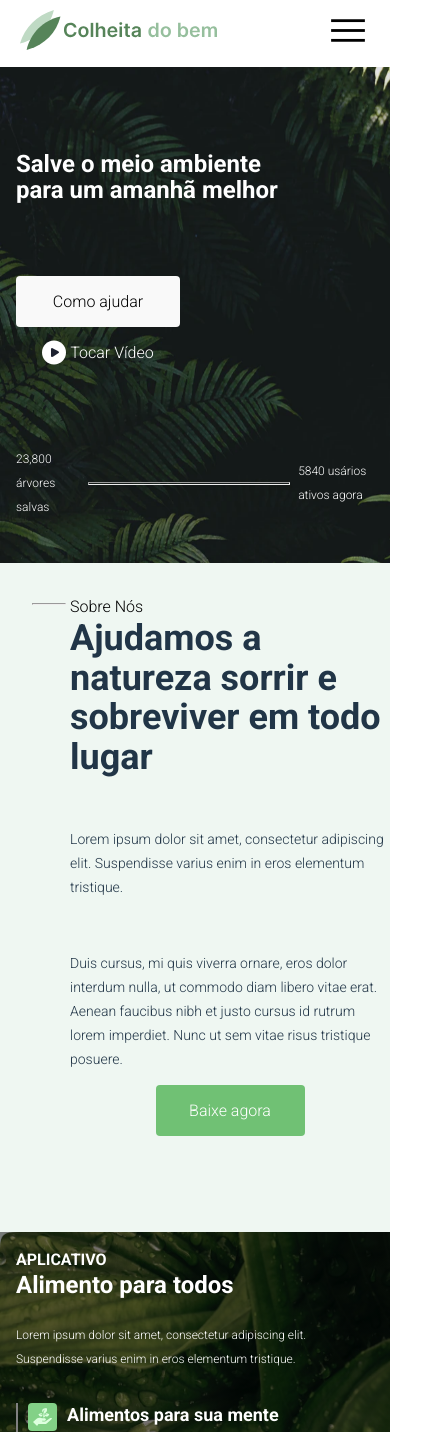
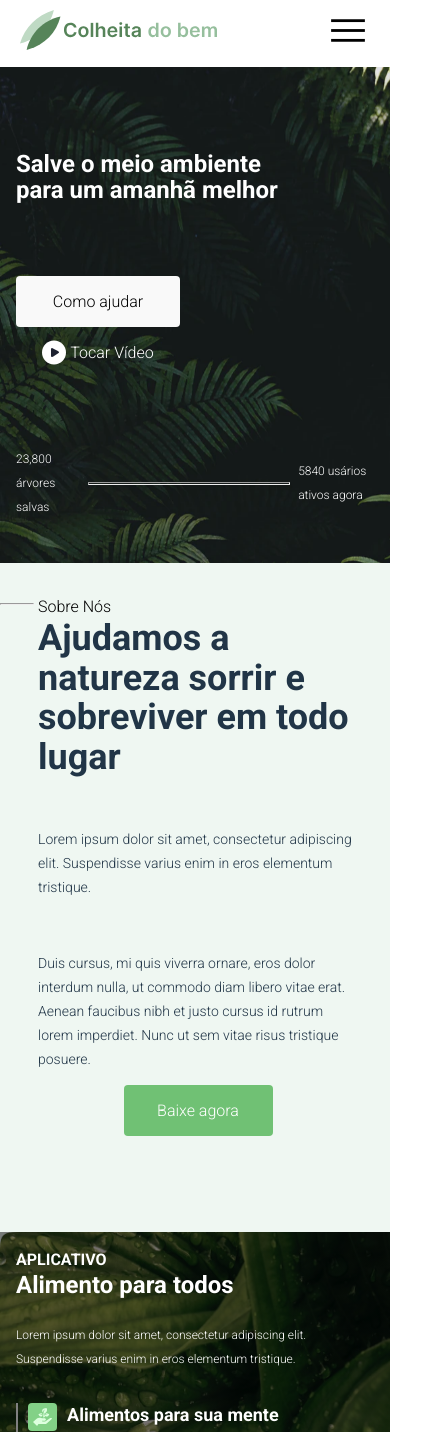
Before and after one commit to llmdev/esg-plataform-frontend, a Vue app: page / in a window 390 px wide. Shown: the top 1432 px of the page, 422 px wide, since content can reach past the window. Built offline with nearby package versions, Linux system fonts and the light colour scheme.

Commit message:
ajuste responsividade

```diff
--- a/src/components/Us.vue
+++ b/src/components/Us.vue
@@ -116,6 +116,7 @@ const count = ref(0)
         padding: 2em 0;
         flex-direction: column;
         align-items: baseline;
+        align-items: flex-start;
     }
 
     .respiro hr {
@@ -123,7 +124,7 @@ const count = ref(0)
     }
 
     .sobre-nos {
-        width: 90%;
+        width: fit-content;
         margin: 0;
     }
 
```
